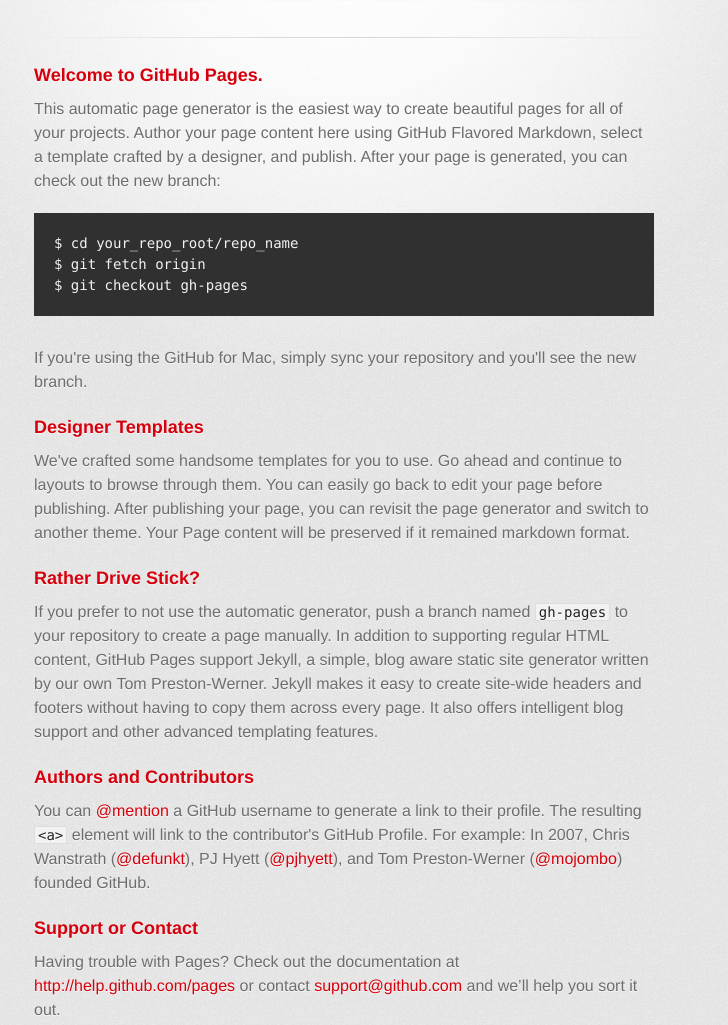
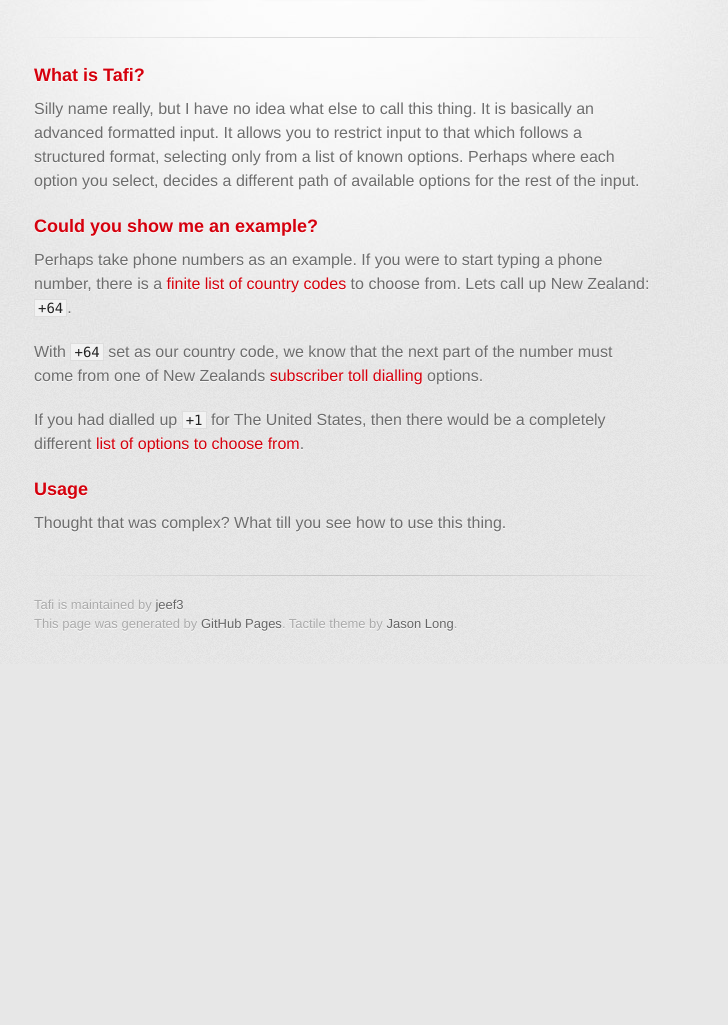
Before and after one commit to jeef3/tafi, a plain HTML site: page index.html in a window 1280 px wide. Shown: the part 209-1234 px from the top of the page, without its empty margins (296-1024 px from the left). After the commit the page ends 873 px from the top, so only its background shows below. Drawn offline with Linux system fonts and the light colour scheme; a web font is replaced by a local one.

```diff
--- a/index.html
+++ b/index.html
@@ -31,32 +31,21 @@
         <hr>
 
         <section id="main_content">
-          <h3>Welcome to GitHub Pages.</h3>
+          <h3>What is Tafi?</h3>
 
-<p>This automatic page generator is the easiest way to create beautiful pages for all of your projects. Author your page content here using GitHub Flavored Markdown, select a template crafted by a designer, and publish. After your page is generated, you can check out the new branch:</p>
+<p>Silly name really, but I have no idea what else to call this thing. It is basically an advanced formatted input. It allows you to restrict input to that which follows a structured format, selecting only from a list of known options. Perhaps where each option you select, decides a different path of available options for the rest of the input.</p>
 
-<pre><code>$ cd your_repo_root/repo_name
-$ git fetch origin
-$ git checkout gh-pages
-</code></pre>
+<h3>Could you show me an example?</h3>
 
-<p>If you're using the GitHub for Mac, simply sync your repository and you'll see the new branch.</p>
+<p>Perhaps take phone numbers as an example. If you were to start typing a phone number, there is a <a href="https://en.wikipedia.org/wiki/List_of_country_calling_codes">finite list of country codes</a> to choose from. Lets call up New Zealand: <code>+64</code>.</p>
 
-<h3>Designer Templates</h3>
+<p>With <code>+64</code> set as our country code, we know that the next part of the number must come from one of New Zealands <a href="https://en.wikipedia.org/wiki/Telephone_numbers_in_New_Zealand#Subscriber_toll_dialling_.28the_historic_codes.29">subscriber toll dialling</a> options.</p>
 
-<p>We've crafted some handsome templates for you to use. Go ahead and continue to layouts to browse through them. You can easily go back to edit your page before publishing. After publishing your page, you can revisit the page generator and switch to another theme. Your Page content will be preserved if it remained markdown format.</p>
+<p>If you had dialled up <code>+1</code> for The United States, then there would be a completely different <a href="http://en.wikipedia.org/wiki/Telephone_numbers_in_the_United_States#Current_system">list of options to choose from</a>.</p>
 
-<h3>Rather Drive Stick?</h3>
+<h3>Usage</h3>
 
-<p>If you prefer to not use the automatic generator, push a branch named <code>gh-pages</code> to your repository to create a page manually. In addition to supporting regular HTML content, GitHub Pages support Jekyll, a simple, blog aware static site generator written by our own Tom Preston-Werner. Jekyll makes it easy to create site-wide headers and footers without having to copy them across every page. It also offers intelligent blog support and other advanced templating features.</p>
-
-<h3>Authors and Contributors</h3>
-
-<p>You can <a href="https://github.com/blog/821" class="user-mention">@mention</a> a GitHub username to generate a link to their profile. The resulting <code>&lt;a&gt;</code> element will link to the contributor's GitHub Profile. For example: In 2007, Chris Wanstrath (<a href="https://github.com/defunkt" class="user-mention">@defunkt</a>), PJ Hyett (<a href="https://github.com/pjhyett" class="user-mention">@pjhyett</a>), and Tom Preston-Werner (<a href="https://github.com/mojombo" class="user-mention">@mojombo</a>) founded GitHub.</p>
-
-<h3>Support or Contact</h3>
-
-<p>Having trouble with Pages? Check out the documentation at <a href="http://help.github.com/pages">http://help.github.com/pages</a> or contact <a href="mailto:support@github.com">support@github.com</a> and we’ll help you sort it out.</p>
+<p>Thought that was complex? What till you see how to use this thing.</p>
         </section>
 
         <footer>
@@ -64,6 +53,16 @@
           This page was generated by <a href="http://pages.github.com">GitHub Pages</a>. Tactile theme by <a href="http://twitter.com/jasonlong">Jason Long</a>.
         </footer>
 
+                  <script type="text/javascript">
+            var gaJsHost = (("https:" == document.location.protocol) ? "https://ssl." : "http://www.");
+            document.write(unescape("%3Cscript src='" + gaJsHost + "google-analytics.com/ga.js' type='text/javascript'%3E%3C/script%3E"));
+          </script>
+          <script type="text/javascript">
+            try {
+              var pageTracker = _gat._getTracker("UA-40369410-1");
+            pageTracker._trackPageview();
+            } catch(err) {}
+          </script>
 
       </div>
     </div>
```
Also changed, not shown: params.json (+1 -1 lines).
